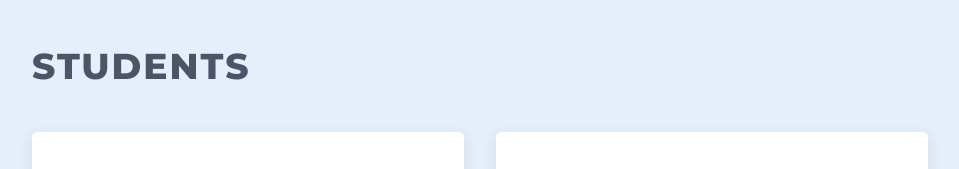
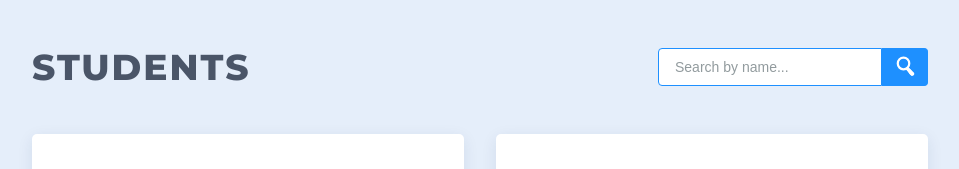
Before and after one commit to richbruzzese/techdegree_project2, a plain HTML site: page index.html in a window 1280 px wide. Shown: the top 169 px of the page, without its empty margins (160-1119 px from the left). Drawn offline with Linux system fonts and the light colour scheme; grey boxes are pictures that could not be loaded.

Commit message:
added search bar
- search bar input added into the app
- framework for listener added

```diff
--- a/js/script.js
+++ b/js/script.js
@@ -2,16 +2,11 @@
 Treehouse Techdegree:
 FSJS Project 2 - Data Pagination and Filtering
 */
-
-
-
 /*
 For assistance:
    Check out the "Project Resources" section of the Instructions tab: https://teamtreehouse.com/projects/data-pagination-and-filtering#instructions
    Reach out in your Slack community: https://treehouse-fsjs-102.slack.com/app_redirect?channel=unit-2
 */
-
-
 
 /* showPage function will show the initial list of students based on the page number
 called by the function.
@@ -77,4 +72,18 @@ linkList.addEventListener('click', (e)=>{
    }
 
 })
+const header = document.querySelector('header');
+const searchBar = document.createElement('label')
+searchBar.for="search"
+searchBar.className = "student-search"
+searchBar.innerHTML = `
+<label for = "search" class="student-search"
+   <span></span>
+   <input id = "search" placeholder="Search by name...">
+   <button type = "button">
+      <img src ="img/icn-search.svg" alt="Search Icon">
+   </button>
+`;
+header.appendChild(searchBar)
+
 // Call functions
```
Also changed, not shown: index.html (+1 -1 lines).
